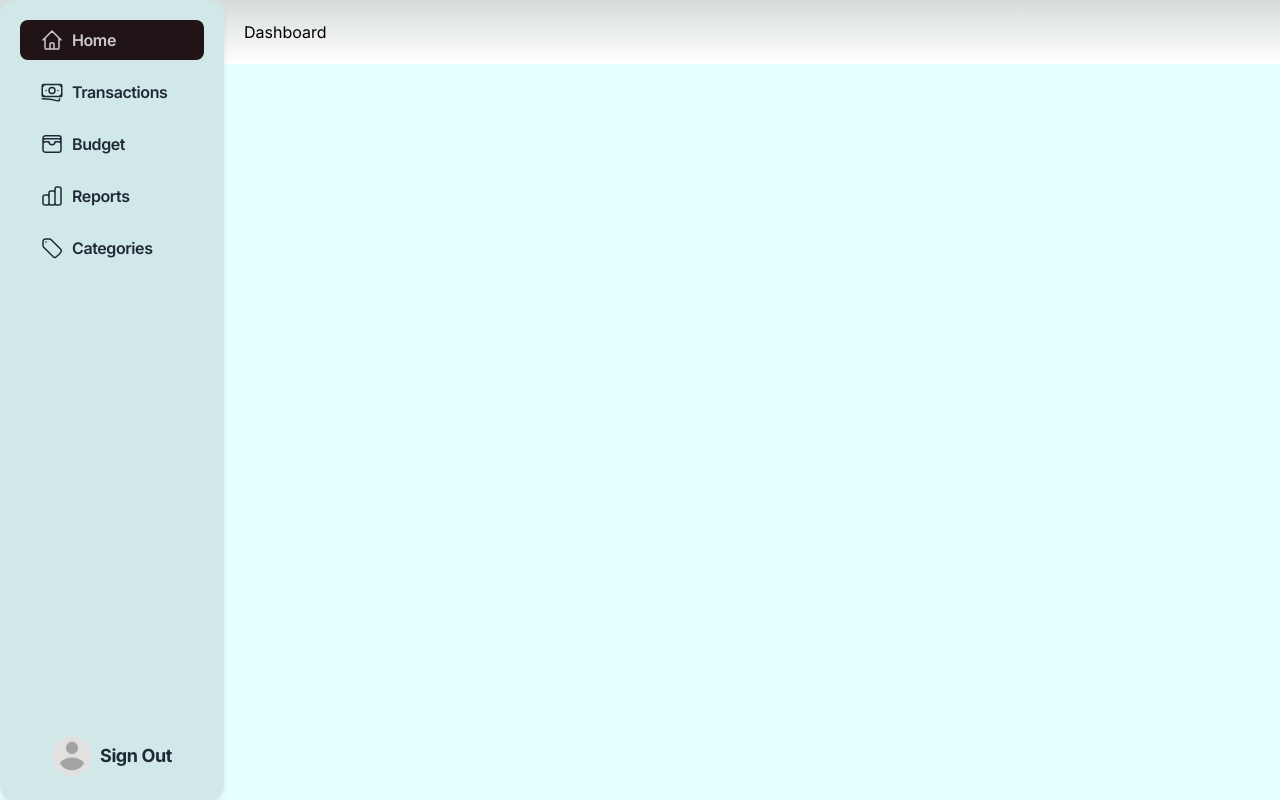
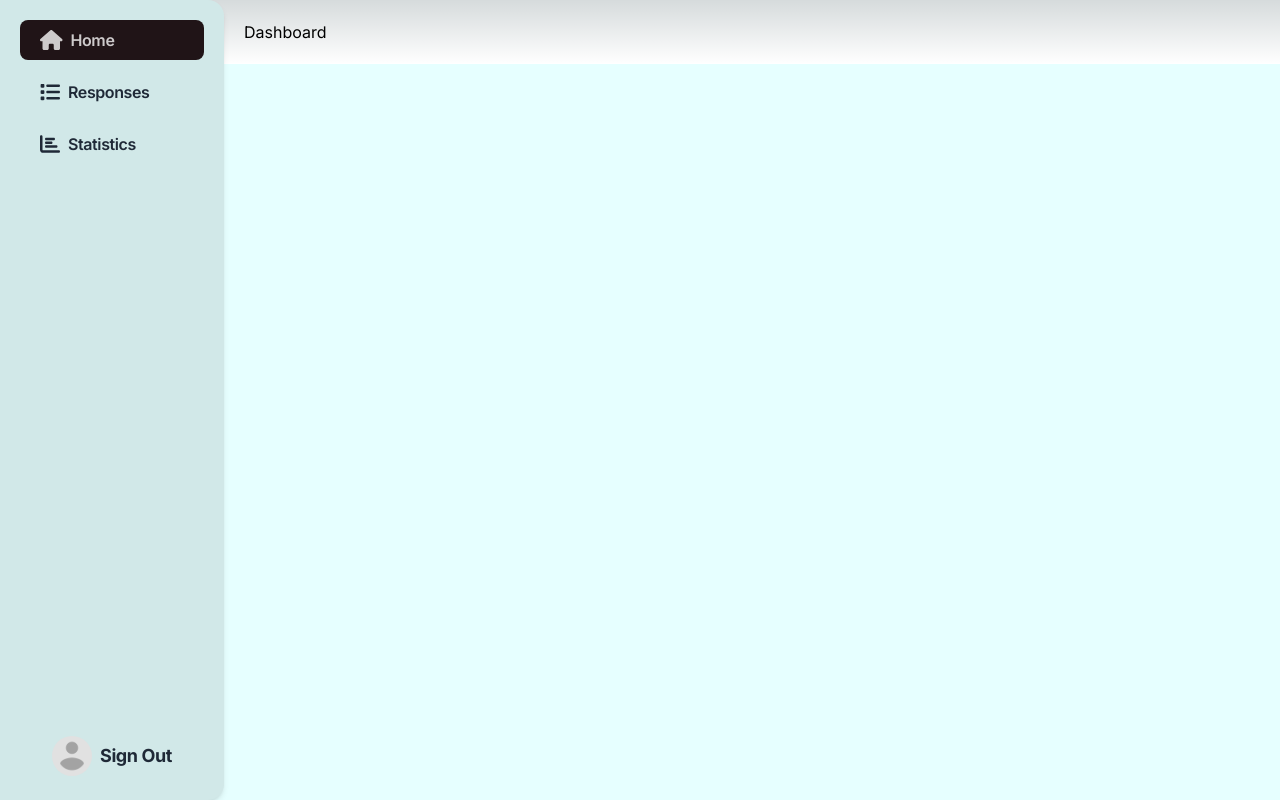
Before and after one commit to yotam1802/ACHFHackathon, a Next.js app in the folder achfhack/: page /dashboard in a window 1280 px wide. Built offline with nearby package versions, Linux system fonts and the light colour scheme.

Commit message:
Add svgs

```diff
--- a/achfhack/package.json
+++ b/achfhack/package.json
@@ -9,6 +9,8 @@
     "lint": "next lint"
   },
   "dependencies": {
+    "@fortawesome/free-solid-svg-icons": "^6.6.0",
+    "@fortawesome/react-fontawesome": "^0.2.2",
     "chart.js": "^4.4.3",
     "chartjs-adapter-date-fns": "^3.0.0",
     "daisyui": "^4.12.10",
--- a/achfhack/src/app/components/DashboardNavbar/DashboardNavbar/Navbar.jsx
+++ b/achfhack/src/app/components/DashboardNavbar/DashboardNavbar/Navbar.jsx
@@ -5,7 +5,7 @@ import NavbarMenu from "./NavbarMenu";
 
 export default async function Navbar() {
   return (
-    <div className="fixed bottom-0 left-0 right-0 h-16 md:h-20 rounded-t-box menu menu-horizontal bg-base-200 lg:menu-vertical lg:rounded-box lg:min-h-screen lg:w-56 lg:shadow-md lg:p-5 gap-4 text-base text-gray-800 font-semibold tracking-tight lg:justify-between">
+    <div className="fixed bottom-0 left-0 right-0 h-16 md:h-20 rounded-t-box menu menu-horizontal bg-base-200 lg:menu-vertical lg:rounded-box lg:rounded-l-none lg:min-h-screen lg:w-56 lg:shadow-md lg:p-5 gap-4 text-base text-gray-800 font-semibold tracking-tight lg:justify-between">
       <NavbarMenu />
       <label
         tabIndex={0}
--- a/achfhack/src/app/components/DashboardNavbar/DashboardNavbar/NavbarMenu.jsx
+++ b/achfhack/src/app/components/DashboardNavbar/DashboardNavbar/NavbarMenu.jsx
@@ -2,115 +2,15 @@
 
 import Link from "next/link";
 import { usePathname } from "next/navigation";
+import { FontAwesomeIcon } from "@fortawesome/react-fontawesome";
+import {
+  faHome,
+  faList,
+  faChartBar,
+  faSignOutAlt,
+} from "@fortawesome/free-solid-svg-icons";
 
 export default function NavbarMenu() {
-  const homeIcon = (
-    <svg
-      xmlns="http://www.w3.org/2000/svg"
-      fill="none"
-      viewBox="0 0 24 24"
-      strokeWidth={1.5}
-      stroke="currentColor"
-      className="size-6"
-    >
-      <path
-        strokeLinecap="round"
-        strokeLinejoin="round"
-        d="M3 12l2-2m0 0l7-7 7 7M5 10v10a1 1 0 001 1h3m10-11l2 2m-2-2v10a1 1 0 01-1 1h-3m-6 0a1 1 0 001-1v-4a1 1 0 011-1h2a1 1 0 011 1v4a1 1 0 001 1m-6 0h6"
-      />
-    </svg>
-  );
-
-  const banknoteIcon = (
-    <svg
-      xmlns="http://www.w3.org/2000/svg"
-      fill="none"
-      viewBox="0 0 24 24"
-      strokeWidth={1.5}
-      stroke="currentColor"
-      className="size-6"
-    >
-      <path
-        strokeLinecap="round"
-        strokeLinejoin="round"
-        d="M2.25 18.75a60.07 60.07 0 0 1 15.797 2.101c.727.198 1.453-.342 1.453-1.096V18.75M3.75 4.5v.75A.75.75 0 0 1 3 6h-.75m0 0v-.375c0-.621.504-1.125 1.125-1.125H20.25M2.25 6v9m18-10.5v.75c0 .414.336.75.75.75h.75m-1.5-1.5h.375c.621 0 1.125.504 1.125 1.125v9.75c0 .621-.504 1.125-1.125 1.125h-.375m1.5-1.5H21a.75.75 0 0 0-.75.75v.75m0 0H3.75m0 0h-.375a1.125 1.125 0 0 1-1.125-1.125V15m1.5 1.5v-.75A.75.75 0 0 0 3 15h-.75M15 10.5a3 3 0 1 1-6 0 3 3 0 0 1 6 0Zm3 0h.008v.008H18V10.5Zm-12 0h.008v.008H6V10.5Z"
-      />
-    </svg>
-  );
-
-  const walletIcon = (
-    <svg
-      xmlns="http://www.w3.org/2000/svg"
-      fill="none"
-      viewBox="0 0 24 24"
-      strokeWidth={1.5}
-      stroke="currentColor"
-      className="size-6"
-    >
-      <path
-        strokeLinecap="round"
-        strokeLinejoin="round"
-        d="M21 12a2.25 2.25 0 0 0-2.25-2.25H15a3 3 0 1 1-6 0H5.25A2.25 2.25 0 0 0 3 12m18 0v6a2.25 2.25 0 0 1-2.25 2.25H5.25A2.25 2.25 0 0 1 3 18v-6m18 0V9M3 12V9m18 0a2.25 2.25 0 0 0-2.25-2.25H5.25A2.25 2.25 0 0 0 3 9m18 0V6a2.25 2.25 0 0 0-2.25-2.25H5.25A2.25 2.25 0 0 0 3 6v3"
-      />
-    </svg>
-  );
-
-  const chartIcon = (
-    <svg
-      xmlns="http://www.w3.org/2000/svg"
-      fill="none"
-      viewBox="0 0 24 24"
-      strokeWidth={1.5}
-      stroke="currentColor"
-      className="size-6"
-    >
-      <path
-        strokeLinecap="round"
-        strokeLinejoin="round"
-        d="M9 19v-6a2 2 0 00-2-2H5a2 2 0 00-2 2v6a2 2 0 002 2h2a2 2 0 002-2zm0 0V9a2 2 0 012-2h2a2 2 0 012 2v10m-6 0a2 2 0 002 2h2a2 2 0 002-2m0 0V5a2 2 0 012-2h2a2 2 0 012 2v14a2 2 0 01-2 2h-2a2 2 0 01-2-2z"
-      />
-    </svg>
-  );
-
-  const tagIcon = (
-    <svg
-      xmlns="http://www.w3.org/2000/svg"
-      fill="none"
-      viewBox="0 0 24 24"
-      strokeWidth={1.5}
-      stroke="currentColor"
-      className="size-6"
-    >
-      <path
-        strokeLinecap="round"
-        strokeLinejoin="round"
-        d="M9.568 3H5.25A2.25 2.25 0 0 0 3 5.25v4.318c0 .597.237 1.17.659 1.591l9.581 9.581c.699.699 1.78.872 2.607.33a18.095 18.095 0 0 0 5.223-5.223c.542-.827.369-1.908-.33-2.607L11.16 3.66A2.25 2.25 0 0 0 9.568 3Z"
-      />
-      <path
-        strokeLinecap="round"
-        strokeLinejoin="round"
-        d="M6 6h.008v.008H6V6Z"
-      />
-    </svg>
-  );
-
-  const logoutIcon = (
-    <svg
-      xmlns="http://www.w3.org/2000/svg"
-      fill="none"
-      viewBox="0 0 24 24"
-      strokeWidth="1.5"
-      stroke="currentColor"
-      className="size-6"
-    >
-      <path
-        strokeLinecap="round"
-        strokeLinejoin="round"
-        d="M15.75 9V5.25A2.25 2.25 0 0 0 13.5 3h-6a2.25 2.25 0 0 0-2.25 2.25v13.5A2.25 2.25 0 0 0 7.5 21h6a2.25 2.25 0 0 0 2.25-2.25V15m3 0 3-3m0 0-3-3m3 3H9"
-      />
-    </svg>
-  );
-
   const pathname = usePathname();
   const isActive = (path) => pathname === path;
 
@@ -120,69 +20,44 @@ export default function NavbarMenu() {
         <Link
           href={"/dashboard"}
           data-tip="Home"
-          className={`tooltip lg:tooltip-right flex flex-col lg:flex-row ${
+          className={`tooltip lg:tooltip-right flex flex-col lg:flex-row items-center ${
             isActive("/dashboard") ? "active" : ""
           } px-1 md:px-5 w-14 md:w-28 lg:w-full`}
         >
-          {homeIcon}
+          <FontAwesomeIcon icon={faHome} size="lg" />
           <div className="invisible md:visible">Home</div>
         </Link>
       </li>
       <li>
         <Link
-          href={"/transactions"}
-          data-tip="Transactions"
-          className={`tooltip lg:tooltip-right flex flex-col lg:flex-row ${
-            isActive("/transactions") ? "active" : ""
+          href={"/responses"}
+          data-tip="Responses"
+          className={`tooltip lg:tooltip-right flex flex-col lg:flex-row items-center ${
+            isActive("/responses") ? "active" : ""
           } px-1 md:px-5 w-14 md:w-28 lg:w-full`}
         >
-          {banknoteIcon}
-          <span className="invisible md:visible">Transactions</span>
+          <FontAwesomeIcon icon={faList} size="lg" />
+          <span className="invisible md:visible">Responses</span>
         </Link>
       </li>
       <li>
         <Link
-          href={"/budget"}
-          data-tip="Budget"
-          className={`tooltip lg:tooltip-right flex flex-col lg:flex-row ${
-            isActive("/budget") ? "active" : ""
+          href={"/statistics"}
+          data-tip="Statistics"
+          className={`tooltip lg:tooltip-right flex flex-col lg:flex-row items-center ${
+            isActive("/statistics") ? "active" : ""
           } px-1 md:px-5 w-14 md:w-28 lg:w-full`}
         >
-          {walletIcon}
-          <span className="invisible md:visible">Budget</span>
-        </Link>
-      </li>
-      <li>
-        <Link
-          href={"/reports"}
-          data-tip="Reports"
-          className={`tooltip lg:tooltip-right flex flex-col lg:flex-row ${
-            isActive("/reports") ? "active" : ""
-          } px-1 md:px-5 w-14 md:w-28 lg:w-full`}
-        >
-          {chartIcon}
-          <span className="invisible md:visible">Reports</span>
-        </Link>
-      </li>
-      <li>
-        <Link
-          href={"/categories"}
-          data-tip="Categories"
-          className={`tooltip lg:tooltip-right flex flex-col lg:flex-row ${
-            isActive("/categories") ? "active" : ""
-          } px-1 md:px-5 w-14 md:w-28 lg:w-full`}
-        >
-          {tagIcon}
-          <span className="invisible md:visible">Categories</span>
+          <FontAwesomeIcon icon={faChartBar} size="lg" />
+          <span className="invisible md:visible">Statistics</span>
         </Link>
       </li>
       <li className="lg:hidden">
         <Link
           href={"/"}
-          onClick={() => signOut({ callbackUrl: "/" })}
-          className={`flex flex-col px-1 md:px-5 w-14 md:w-28`}
+          className={`flex flex-col items-center px-1 md:px-5 w-14 md:w-28`}
         >
-          {logoutIcon}
+          <FontAwesomeIcon icon={faSignOutAlt} size="lg" />
           <span className="invisible md:visible">Logout</span>
         </Link>
       </li>
```
Also changed, not shown: 1 other file (tests, documents, lock files or other folders).
